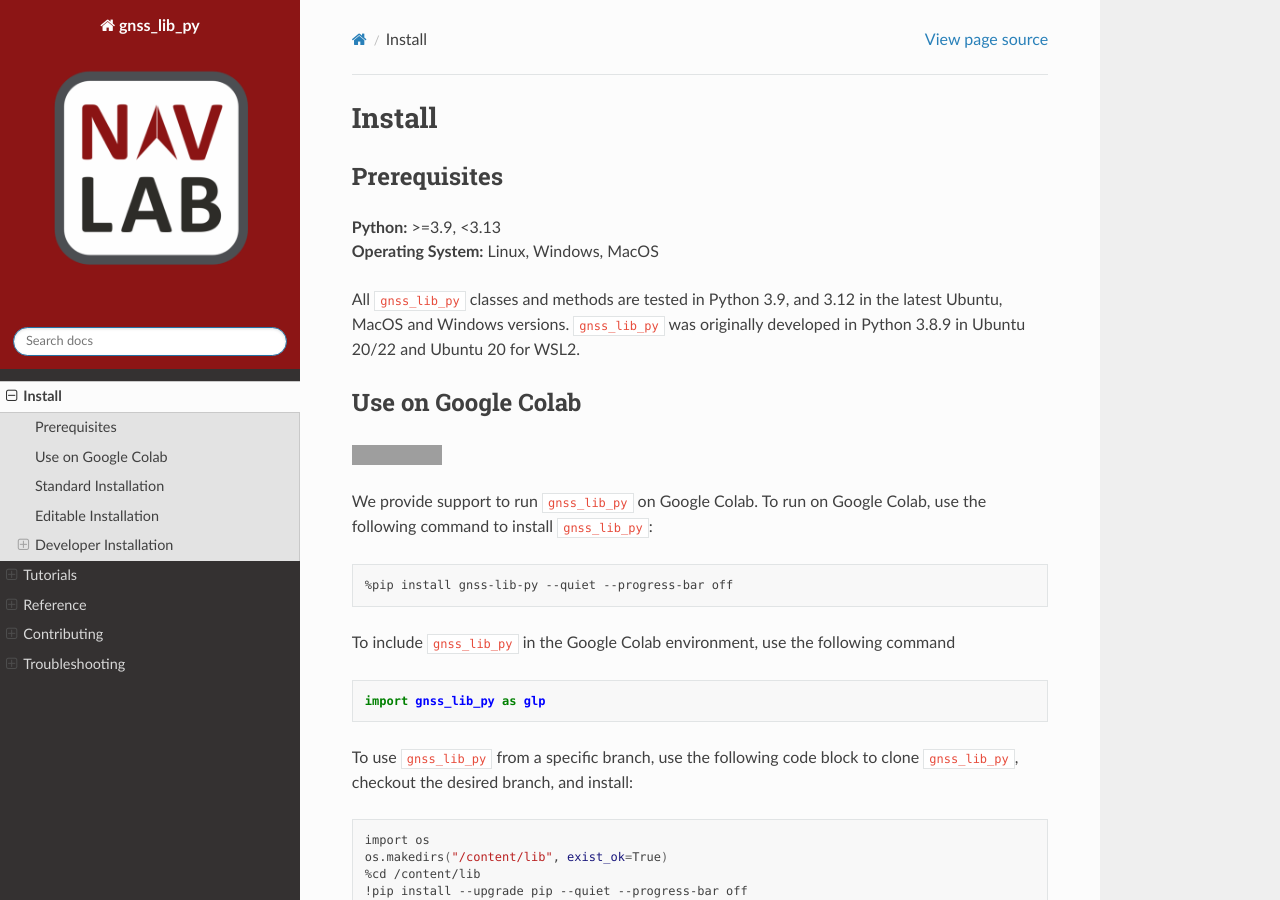
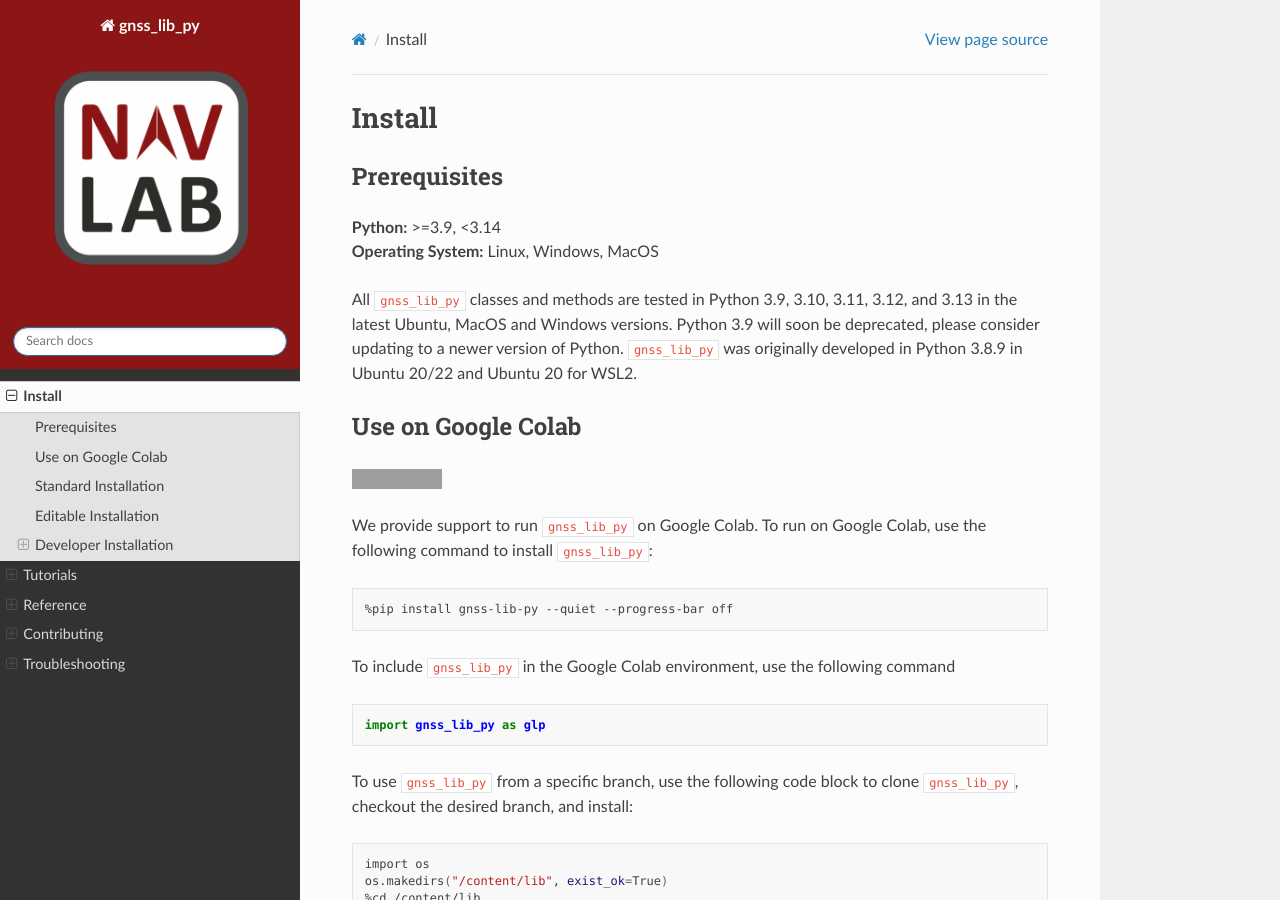
Before and after one commit to Stanford-NavLab/gnss_lib_py, a Sphinx documentation site: the page built from docs/source/install.rst, in a window 1280 px wide and 900 px high. Built offline with Sphinx 7.4.7 and the Read the Docs theme 3.1.0, drawn with Linux system fonts in a browser that asks for light colours; pages that are not in the unit, such as notebooks, are missing from menus; the version number is read from the project's files by our own code; grey boxes are pictures that could not be loaded.

```diff
--- a/docs/source/install.rst
+++ b/docs/source/install.rst
@@ -6,11 +6,11 @@ Install
 Prerequisites
 -------------
 
-| **Python:** >=3.9, <3.13
+| **Python:** >=3.9, <3.14
 | **Operating System:** Linux, Windows, MacOS
 
 All :code:`gnss_lib_py` classes and methods are tested in Python 3.9,
-and 3.12 in the latest Ubuntu, MacOS and Windows versions.
+3.10, 3.11, 3.12, and 3.13 in the latest Ubuntu, MacOS and Windows versions. Python 3.9 will soon be deprecated, please consider updating to a newer version of Python.
 :code:`gnss_lib_py` was originally developed in Python 3.8.9 in
 Ubuntu 20/22 and Ubuntu 20 for WSL2.
 
```
Also changed, not shown: docs/source/requirements.txt (+195 -193 lines), requirements.txt (+131 -131 lines).
